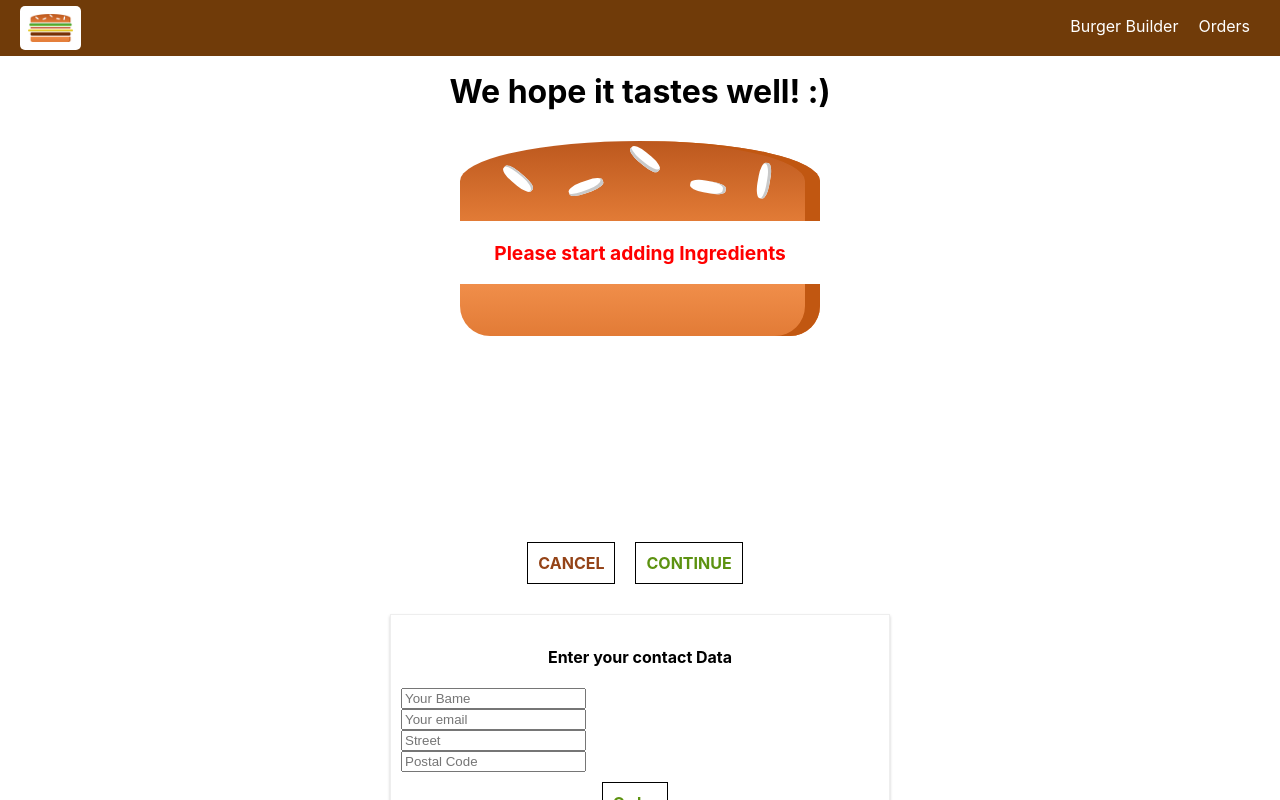
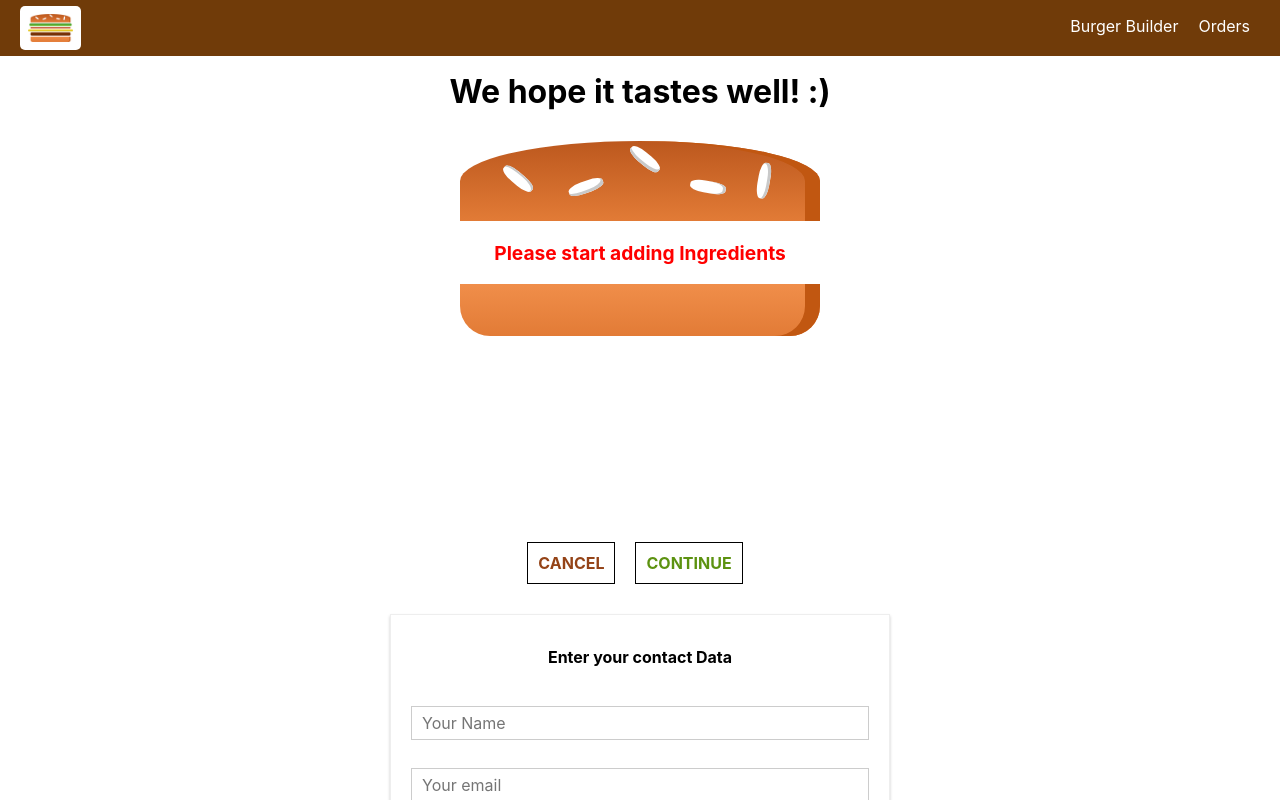
Before and after one commit to WesloTheWeb/burger-builder, a React (Create React App) app: page /checkout in a window 1280 px wide. Both pictures are taken after a click on the button "CONTINUE". Shown: the top 800 px of the page. Built offline with nearby package versions, Linux system fonts and the light colour scheme.

Commit message:
Input styling

```diff
--- /dev/null
+++ b/src/components/UI/Input/Input.js
@@ -0,0 +1,29 @@
+import React from 'react';
+import classes from './Input.module.css';
+
+const { Input, InputElementProp, Label } = classes;
+
+const input = (props) => {
+    let inputElement = null;
+
+    switch (props.inputtype) {
+        case ('input'):
+            inputElement = <input className={InputElementProp} {...props} />;
+            break;
+        case ('textarea'):
+            inputElement = <textarea className={InputElementProp} {...props} />;
+            break;
+        default:
+            inputElement = <input className={InputElementProp} {...props} />;
+    }
+
+    return (
+        <div className={Input}>
+            <label className={Label}>{props.label}</label>
+            {inputElement}
+        </div>
+    );
+};
+
+
+export default input;
--- /dev/null
+++ b/src/components/UI/Input/Input.module.css
@@ -0,0 +1,27 @@
+.Input {
+    width: 100%;
+    padding: 10px;
+    box-sizing: border-box;
+}
+
+.Label {
+    font-weight: bold;
+    display: block;
+    margin-bottom: 8px;
+}
+
+.InputElementProp {
+    display: block;
+    width: 100%;
+    outline: none;
+    border: 1px solid #ccc;
+    background-color: #fff;
+    font: inherit;
+    padding: 6px 10px;
+    box-sizing: border-box;
+}
+
+.InputElement:focus {
+    outline: none;
+    background-color: #ccc;
+}
--- a/src/containers/Checkout/ContactData/ContactData.js
+++ b/src/containers/Checkout/ContactData/ContactData.js
@@ -4,9 +4,8 @@
 import Spinner from '../../../components/UI/Spinner/Spinner';
 import classes from './ContactData.module.css';
 import axios from '../../../axios-orders';
+import Input from '../../../components/UI/Input/Input';
 
-
-const { Input } = classes;
 
 class ContactData extends Component {
     state = {
@@ -49,10 +48,10 @@
     render() {
         let form = (
             <form>
-                <input className={Input} type="text" name="name" placeholder="Your Bame" />
-                <input className={Input} type="email" name="email" placeholder="Your email" />
-                <input className={Input} type="text" name="street" placeholder="Street" />
-                <input className={Input} type="text" name="postal" placeholder="Postal Code" />
+                <Input inputtype="input" type="text" name="name" placeholder="Your Name" />
+                <Input inputtype="input" type="email" name="email" placeholder="Your email" />
+                <Input inputtype="input" type="text" name="street" placeholder="Street" />
+                <Input inputtype="input" type="text" name="postal" placeholder="Postal Code" />
                 <Button btnType="Success"
                     clicked={this.orderHandler}>Order</Button>
             </form>
--- a/src/containers/Checkout/ContactData/ContactData.module.css
+++ b/src/containers/Checkout/ContactData/ContactData.module.css
@@ -8,11 +8,6 @@
     box-sizing: border-box;
 }
 
-.Input {
-    display: block;
-}
-
-
 @media (min-width: 600px) {
     .ContactData {
         width: 500px;
```
